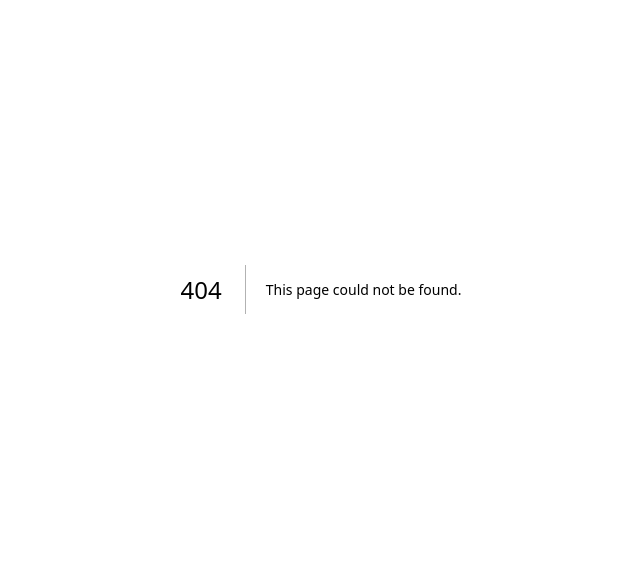
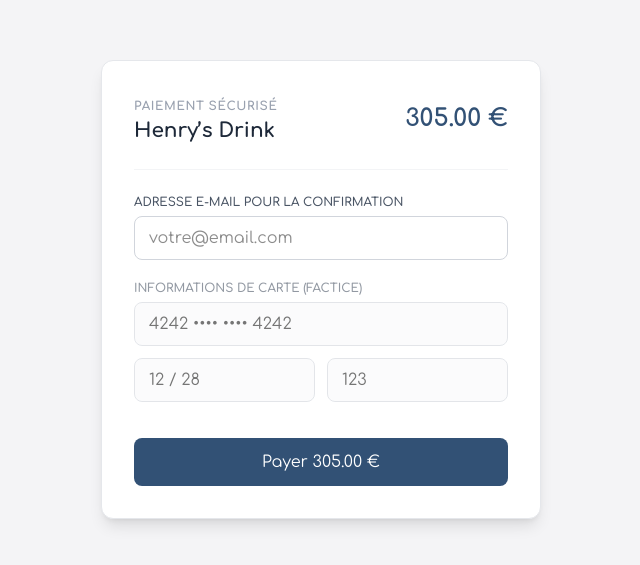
Before and after one commit to mtdtechnology-net/henrys-drink-website, a Next.js app: page /1/checkoutt in a window 1280 px wide. Before the commit this address had no page. Shown: the part 111-676 px from the top of the page, without its empty margins (319-959 px from the left). Built offline with nearby package versions, Linux system fonts and the light colour scheme; no server answers.

Commit message:
email notification send after checkout presta

```diff
--- a/app/[locale]/(light-nav-light-footer)/checkout/page.tsx
+++ b/app/[locale]/(light-nav-light-footer)/checkout/page.tsx
@@ -4,7 +4,7 @@ import React, { useEffect, useState } from "react";
 import { useParams } from "next/navigation";
 import { motion } from "motion/react";
 import Link from "next/link";
-
+import { processMockPaymentAction } from "@/app/actions/order";
 type CartItem = {
   productId: number;
   quantity: number;
@@ -162,12 +162,25 @@ setCartItems(
       }
 
       if (data.paymentUrl) {
-        window.location.assign(data.paymentUrl);
-        return;
-      }
+  window.location.assign(data.paymentUrl);
+  return;
+}
 
-      setCompletedOrder(data);
-      setCartItems([]);
+const emailResult = await processMockPaymentAction({
+  userEmail: formData.email,
+  itemCount: cartItems.reduce((sum, item) => sum + item.quantity, 0),
+  total,
+  locale,
+});
+
+if (!emailResult.success) {
+  throw new Error(
+    "Your order was created, but we could not send the confirmation email.",
+  );
+}
+
+setCompletedOrder(data);
+setCartItems([]);
     } catch (error) {
       setCheckoutError(
         error instanceof Error ? error.message : "Could not create order.",
--- /dev/null
+++ b/app/[locale]/(light-theme)/checkoutt/page.tsx
@@ -0,0 +1,114 @@
+"use client";
+
+import React, { use, useState } from "react";
+import { useRouter } from "next/navigation";
+import { processMockPaymentAction } from "@/app/actions/order";
+
+export default function MockCheckoutPage({
+  params,
+}: {
+  params: Promise<{ locale: string }>;
+}) {
+  const { locale } = use(params);
+  const router = useRouter();
+  const [email, setEmail] = useState("");
+  const [isProcessing, setIsProcessing] = useState(false);
+
+  const mockItemCount = 1;
+  const mockTotal = 305.0;
+
+  const handleSubmit = async (e: React.FormEvent) => {
+    e.preventDefault();
+    if (!email) return;
+
+    setIsProcessing(true);
+
+    const result = await processMockPaymentAction({
+      userEmail: email,
+      itemCount: mockItemCount,
+      total: mockTotal,
+      locale: locale
+    });
+
+    setIsProcessing(false);
+
+    if (result.success) {
+      alert("Paiement réussi ! E-mail de confirmation envoyé.");
+      router.push("/"); // Redirect home or to a success page
+    } else {
+      alert("Erreur lors du traitement du paiement.");
+    }
+  };
+
+  return (
+    <main className="min-h-screen bg-[#F4F4F6] flex items-center justify-center p-4 text-[#1A1A1A]">
+      <div className="w-full max-w-[440px] bg-white rounded-xl shadow-lg border border-gray-200 p-8">
+        {/* Mock Stripe Header */}
+        <div className="flex items-center justify-between pb-6 mb-6 border-b border-gray-100">
+          <div>
+            <span className="text-xs uppercase tracking-wider font-bold text-gray-400">
+              Paiement Sécurisé
+            </span>
+            <h1 className="text-xl font-bold text-gray-800">Henry’s Drink</h1>
+          </div>
+          <span className="text-2xl font-extrabold text-[#325175]">
+            {mockTotal.toFixed(2)} €
+          </span>
+        </div>
+
+        <form onSubmit={handleSubmit} className="space-y-5">
+          <div>
+            <label className="block text-xs font-semibold text-gray-600 mb-1.5 uppercase">
+              Adresse e-mail pour la confirmation
+            </label>
+            <input
+              type="email"
+              required
+              value={email}
+              onChange={(e) => setEmail(e.target.value)}
+            placeholder="votre@email.com"
+              className="w-full h-11 px-3.5 rounded-lg border border-gray-300 focus:outline-none focus:ring-2 focus:ring-[#325175] text-sm"
+            />
+          </div>
+
+          {/* Fake Credit Card Form to look like Stripe */}
+          <div className="space-y-3 opacity-60 pointer-events-none select-none">
+            <div>
+              <label className="block text-xs font-semibold text-gray-600 mb-1.5 uppercase">
+                Informations de carte (Factice)
+              </label>
+              <input
+                type="text"
+                disabled
+                value="4242 •••• •••• 4242"
+                className="w-full h-11 px-3.5 rounded-lg border border-gray-300 bg-gray-50 text-sm font-mono"
+              />
+            </div>
+            <div className="grid grid-cols-2 gap-3">
+              <input
+                type="text"
+                disabled
+                value="12 / 28"
+                className="h-11 px-3.5 rounded-lg border border-gray-300 bg-gray-50 text-sm font-mono"
+              />
+              <input
+                type="text"
+                disabled
+                value="123"
+                className="h-11 px-3.5 rounded-lg border border-gray-300 bg-gray-50 text-sm font-mono"
+              />
+            </div>
+          </div>
+
+          <button
+            type="submit"
+            disabled={isProcessing}
+            className="w-full h-12 mt-4 bg-[#325175] hover:bg-[#253d5a] text-white font-semibold rounded-lg transition-colors text-sm disabled:opacity-50"
+          >
+            {isProcessing ? "Traitement en cours..." : `Payer ${mockTotal.toFixed(2)} €`}
+          </button>
+        </form>
+      </div>
+    </main>
+  );
+}
```
Also changed, not shown: 1 other file (tests, documents, lock files or other folders).
